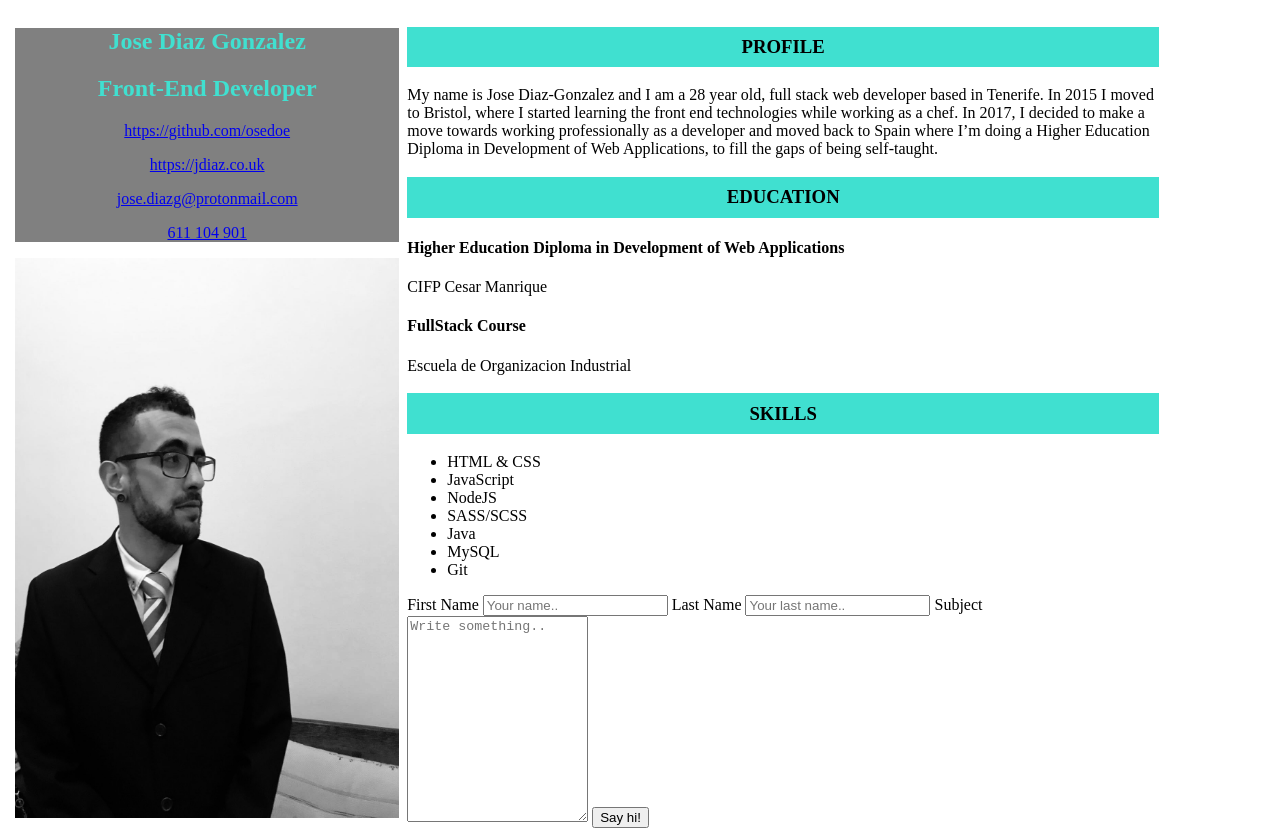
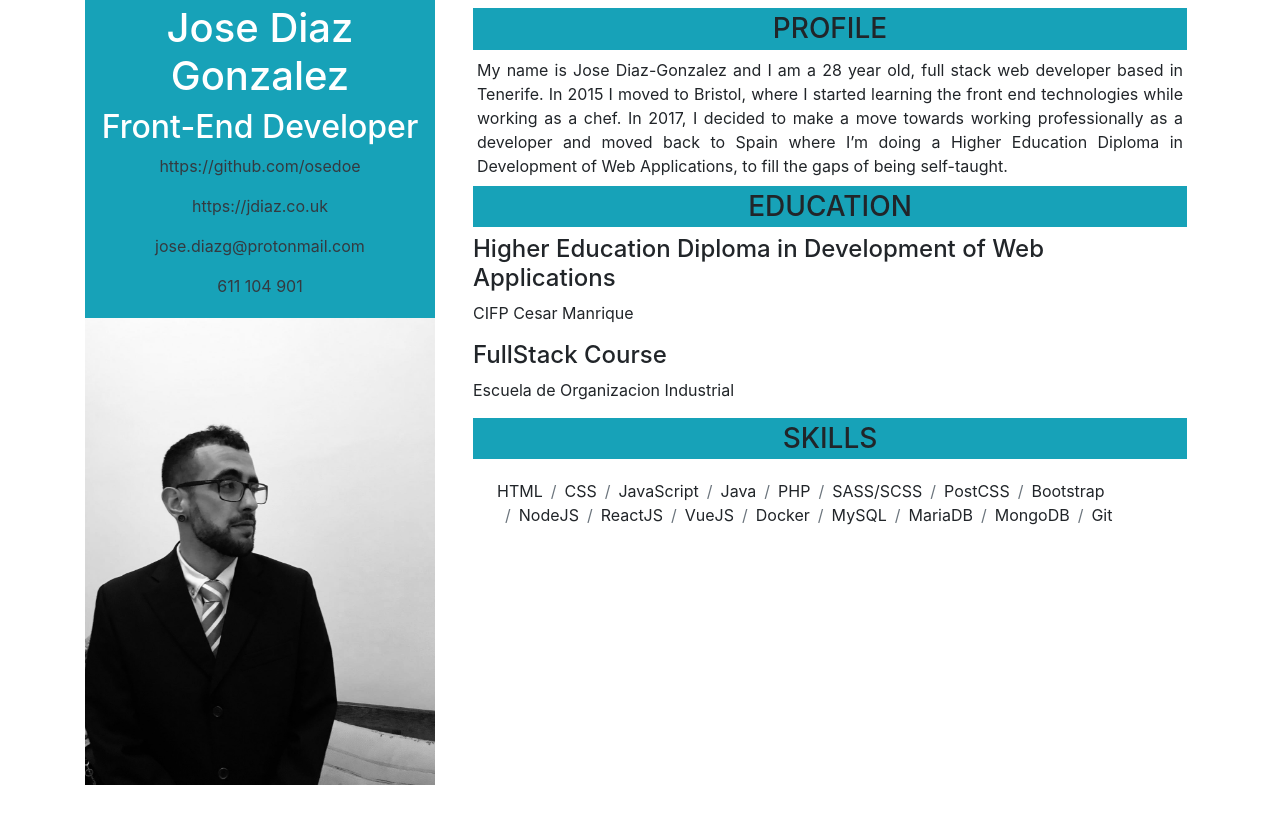
Before and after one commit to osedoe/CurriculumVitae, a plain HTML site: page index.html in a window 1280 px wide. After the commit the page ends 800 px from the top, so only its background shows below. Drawn offline with nearby package versions, Linux system fonts and the light colour scheme.

Commit message:
Added bootstrap. Got rid of custom css

```diff
--- a/index.html
+++ b/index.html
@@ -6,38 +6,45 @@
     <meta name="viewport" content="width=device-width, initial-scale=1.0">
     <meta http-equiv="X-UA-Compatible" content="ie=edge">
     <title>Jose DG</title>
+    <link href="https://stackpath.bootstrapcdn.com/bootstrap/4.1.3/css/bootstrap.min.css" rel="stylesheet" integrity="sha384-MCw98/SFnGE8fJT3GXwEOngsV7Zt27NXFoaoApmYm81iuXoPkFOJwJ8ERdknLPMO"
+        crossorigin="anonymous">
     <link rel="stylesheet" href="./style.css">
 </head>
 
 <body>
-    <section class="left jumbotron">
-        <header>
-            <h1>Jose Diaz Gonzalez</h1>
+    <div class="container">
+        <div class="row">
+            <section class="left col-md-4">
+                <header class="p-1 bg-info text-white text-center">
+                    <h1 class="">Jose Diaz Gonzalez</h1>
                     <h2>Front-End Developer</h2>
                     <div class="social">
-                <p><a href="https://github.com/osedoe">https://github.com/osedoe</a></p>
-                <p><a href="https://jdiaz.co.uk">https://jdiaz.co.uk</a></p>
-                <p><a href="mailto:jose.diazg@protonmail.com">jose.diazg@protonmail.com</a></p>
-                <p><a href="tel:+34611104901">611 104 901</a></p>
+                        <p><a class="text-dark" href=" https://github.com/osedoe">https://github.com/osedoe </a> </p>
+                        <p><a class="text-dark" href=" https://jdiaz.co.uk">https://jdiaz.co.uk </a> </p>
+                        <p><a class="text-dark" href=" mailto:jose.diazg@protonmail.com">jose.diazg@protonmail.com</a></p>
+                        <p><a class="text-dark" href=" tel:+34611104901">611 104 901</a></p>
                     </div>
                 </header>
                 <div class="img-container">
-            <img src="img-profile.JPG" alt="">
+                    <img src="img-profile.JPG" alt="" class="img-fluid">
                 </div>
             </section>
-    <section class="right">
-        <div class="profile">
-            <h3>PROFILE</h3>
-            <p>My name is Jose Diaz-Gonzalez and I am a 28 year old, full stack web developer based in Tenerife. In
+            <section class="col-md-8 right">
+                <div class="profile m-2">
+                    <h3 class="bg-info text-center p-1">PROFILE</h3>
+                    <p class="text-justify m-1">My name is Jose Diaz-Gonzalez and I am a 28 year old, full stack web
+                        developer based in
+                        Tenerife. In
                         2015 I moved to
-                Bristol, where I started learning the front end technologies while working as a chef. In 2017, I
+                        Bristol, where I started learning the front end technologies while working as a chef. In 2017,
+                        I
                         decided to make a move
                         towards working professionally as a developer and moved back to Spain where I’m doing a Higher
                         Education Diploma in
                         Development of Web Applications, to fill the gaps of being self-taught.</p>
                 </div>
-        <div class="education">
-            <h3>EDUCATION</h3>
+                <div class="education m-2">
+                    <h3 class="bg-info text-center p-1">EDUCATION</h3>
                     <div class="job">
                         <h4>Higher Education Diploma in Development of Web Applications</h4>
                         <p>CIFP Cesar Manrique</p>
@@ -47,19 +54,28 @@
                         <p>Escuela de Organizacion Industrial</p>
                     </div>
                 </div>
-        <div class="skills">
-            <H3>SKILLS</H3>
-            <ul>
-                <li>HTML & CSS</li>
-                <li>JavaScript</li>
-                <li>NodeJS</li>
-                <li>SASS/SCSS</li>
-                <li>Java</li>
-                <li>MySQL</li>
-                <li>Git</li>
+                <div class="skills m-2">
+                    <h3 class="bg-info text-center p-1">SKILLS</h3>
+                    <ul class="breadcrumb bg-white m-2">
+                        <li class="breadcrumb-item">HTML</li>
+                        <li class="breadcrumb-item">CSS</li>
+                        <li class="breadcrumb-item">JavaScript</li>
+                        <li class="breadcrumb-item">Java</li>
+                        <li class="breadcrumb-item">PHP</li>
+                        <li class="breadcrumb-item">SASS/SCSS</li>
+                        <li class="breadcrumb-item">PostCSS</li>
+                        <li class="breadcrumb-item">Bootstrap</li>
+                        <li class="breadcrumb-item">NodeJS</li>
+                        <li class="breadcrumb-item">ReactJS</li>
+                        <li class="breadcrumb-item">VueJS</li>
+                        <li class="breadcrumb-item">Docker</li>
+                        <li class="breadcrumb-item">MySQL</li>
+                        <li class="breadcrumb-item">MariaDB</li>
+                        <li class="breadcrumb-item">MongoDB</li>
+                        <li class="breadcrumb-item">Git</li>
                     </ul>
                 </div>
-        <div class="container">
+                <!-- <div class="container">
                     <form action="action_page.php">
 
                         <label for="fname">First Name</label>
@@ -74,8 +90,10 @@
                         <button type="submit" value="Submit">Say hi!</button>
 
                     </form>
+                </div> -->
+            </section>
         </div>
-    </section>
+    </div>
 </body>
 
 </html>
--- a/style.css
+++ b/style.css
@@ -1,4 +1,4 @@
-body {
+/* body {
     display: grid;
     justify-items: center;
     grid-template-columns: 2fr 5fr;
@@ -23,7 +23,6 @@ h3 {
     text-align: center;
 }
 
-/* HEADER */
 header {
     background: gray;
     grid-column: 1 / 2;
@@ -37,4 +36,4 @@ header {
 .img-container img {
     max-width: 30vw;
     height: 70vh;
-}
+} */
```
Lines whose indentation alone changed are shown as unchanged.
